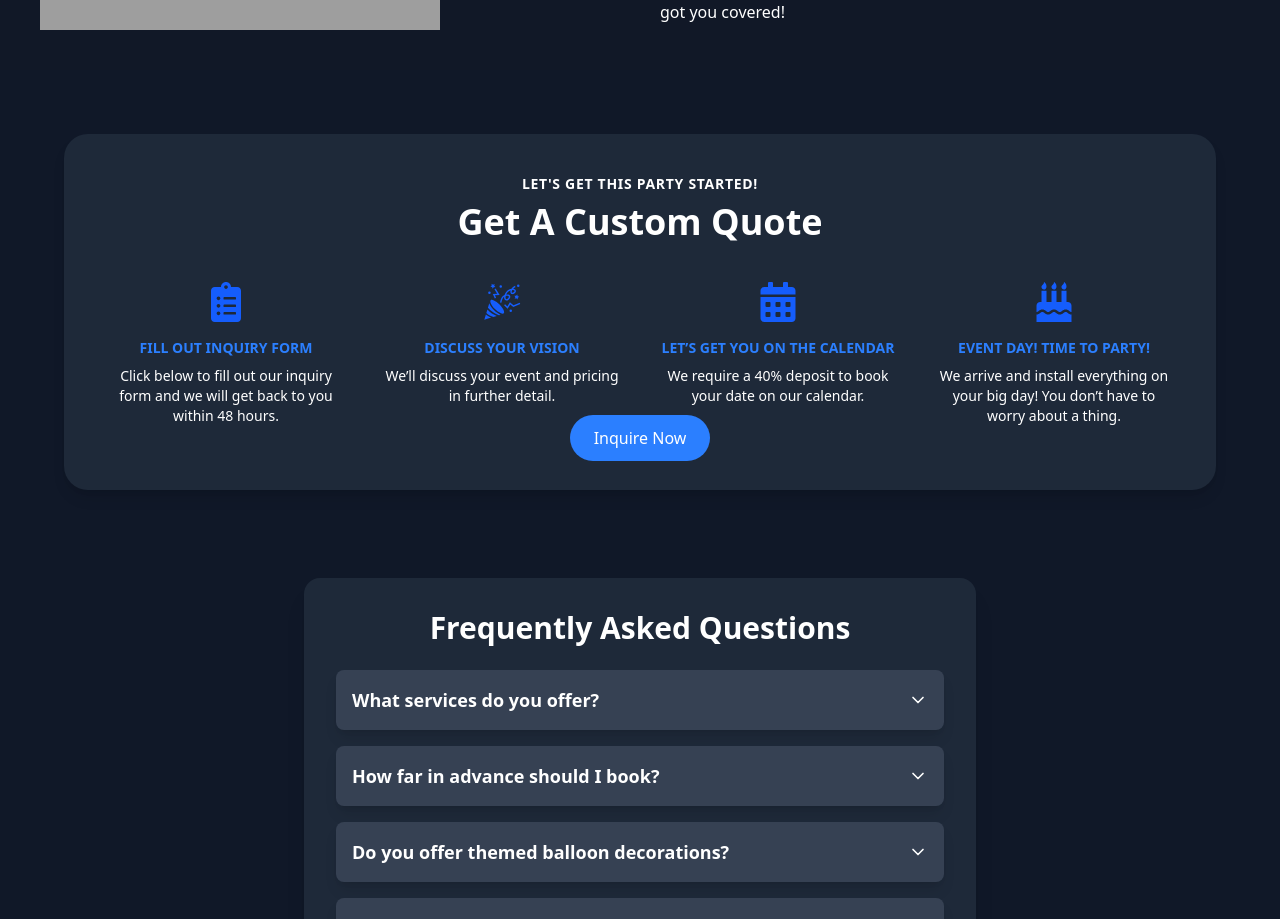
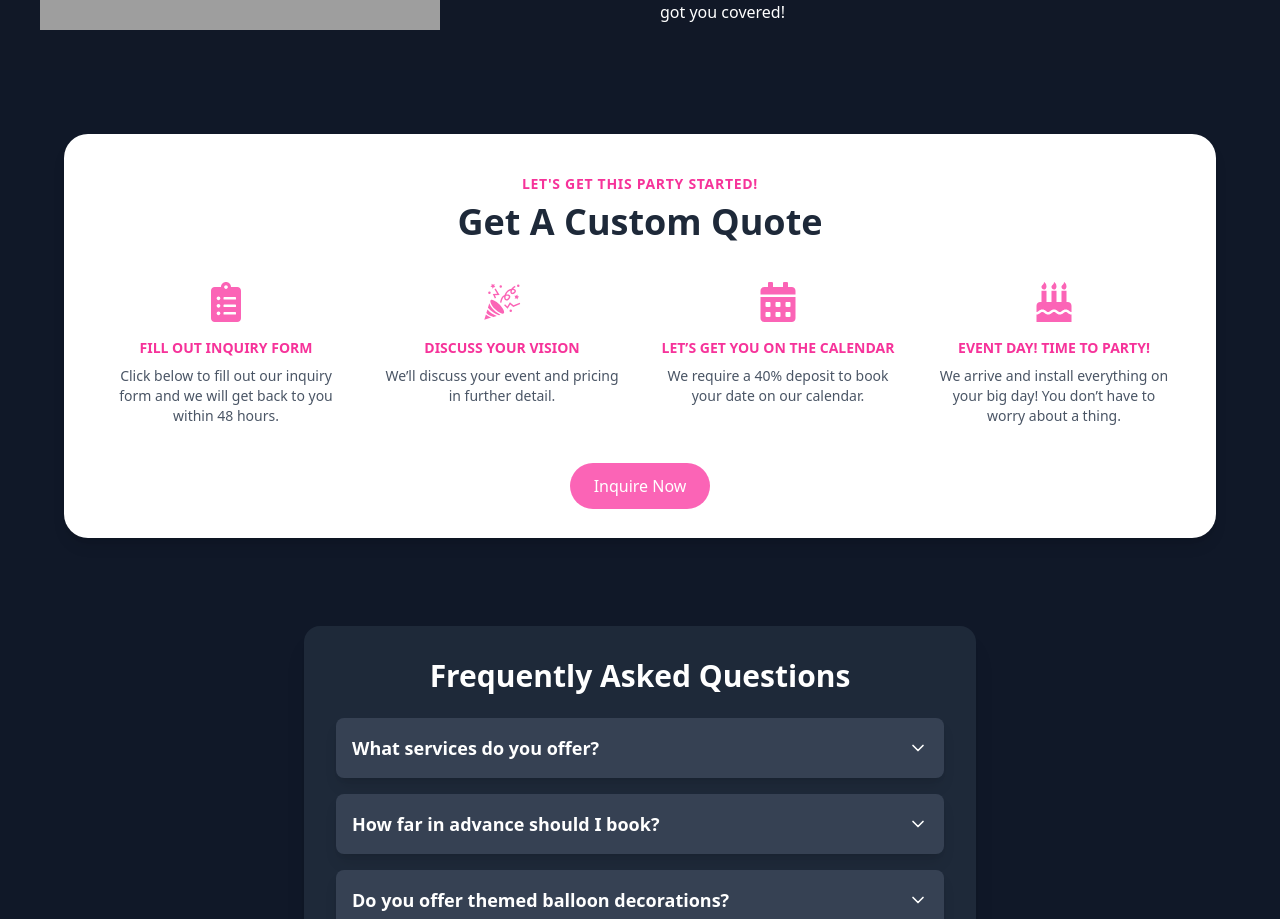
Before and after one commit to kshakya154/Balloon-Twister--, a React (Vite) app: page / in a window 1280 px wide. Shown: the part 4024-4943 px from the top of the page. Built offline with nearby package versions, Linux system fonts and the light colour scheme; no server answers; grey boxes are pictures that could not be loaded.

Commit message:
changing color of customqoute page

```diff
--- a/src/components/CustomQoute.jsx
+++ b/src/components/CustomQoute.jsx
@@ -2,40 +2,42 @@ import { FaClipboardList, FaCalendarAlt, FaCloud, FaBirthdayCake } from 'react-i
 import { GiPartyPopper } from 'react-icons/gi'; // Party icon
 import { motion } from "framer-motion";
 import React from "react";
+// import { Link } from 'lucide-react';
 import { Link } from 'react-router';
+
 const steps = [
   {
     title: "Fill Out Inquiry Form",
-    icon: <FaClipboardList size={40} className="text-blue-600" />,
+    icon: <FaClipboardList size={40} className="text-pink-400" />,
     description:
       "Click below to fill out our inquiry form and we will get back to you within 48 hours.",
   },
   {
     title: "Discuss Your Vision",
-    icon: <GiPartyPopper size={40} className="text-blue-600" />, // Replaced FaBalloons
+    icon: <GiPartyPopper size={40} className="text-pink-400" />, // Replaced FaBalloons
     description: "We’ll discuss your event and pricing in further detail.",
   },
   {
     title: "Let’s Get You On The Calendar",
-    icon: <FaCalendarAlt size={40} className="text-blue-600" />,
+    icon: <FaCalendarAlt size={40} className="text-pink-400" />,
     description: "We require a 40% deposit to book your date on our calendar.",
   },
   {
     title: "Event Day! Time to Party!",
-    icon: <FaBirthdayCake size={40} className="text-blue-600" />, // Alternative to FaPartyHorn
+    icon: <FaBirthdayCake size={40} className="text-pink-400" />, // Alternative to FaPartyHorn
     description:
       "We arrive and install everything on your big day! You don’t have to worry about a thing.",
   },
 ];
 
-export default function CustomQoute() {
+export default function CustomQoutes() {
   return (
     <section className="bg-gray-900 py-16 px-4">
-      <div className="max-w-6xl mx-auto bg-gray-800 rounded-3xl shadow-lg p-10 text-center">
-        <h3 className="text-white font-semibold mb-2 text-sm uppercase tracking-wider">
+      <div className="max-w-6xl mx-auto bg-white rounded-3xl shadow-lg p-10 text-center">
+        <h3 className="text-pink-500 font-semibold mb-2 text-sm uppercase tracking-wider">
           Let's get this party started!
         </h3>
-        <h2 className="text-3xl sm:text-4xl font-bold mb-10 text-white">
+        <h2 className="text-3xl sm:text-4xl font-bold mb-10 text-gray-800">
           Get A Custom Quote
         </h2>
 
@@ -50,15 +52,16 @@ export default function CustomQoute() {
               viewport={{ once: true }}
             >
               <div className="mb-4">{step.icon}</div>
-              <h4 className="font-semibold text-blue-500 uppercase text-sm mb-2">
+              <h4 className="font-semibold text-pink-500 uppercase text-sm mb-2">
                 {step.title}
               </h4>
-              <p className="text-white text-sm">{step.description}</p>
+              <p className="text-gray-600 text-sm">{step.description}</p>
             </motion.div>
           ))}
         </div>
-
-        <Link to="/contact" className="mt-10 bg-blue-500 text-white px-6 py-3 rounded-full hover:bg-blue-600 transition">
+          <br />
+          <br />
+        <Link to="/contact" className="mt-10 bg-pink-400 text-white px-6 py-3 rounded-full hover:bg-pink-500 transition">
           Inquire Now
         </Link>
       </div>
```
